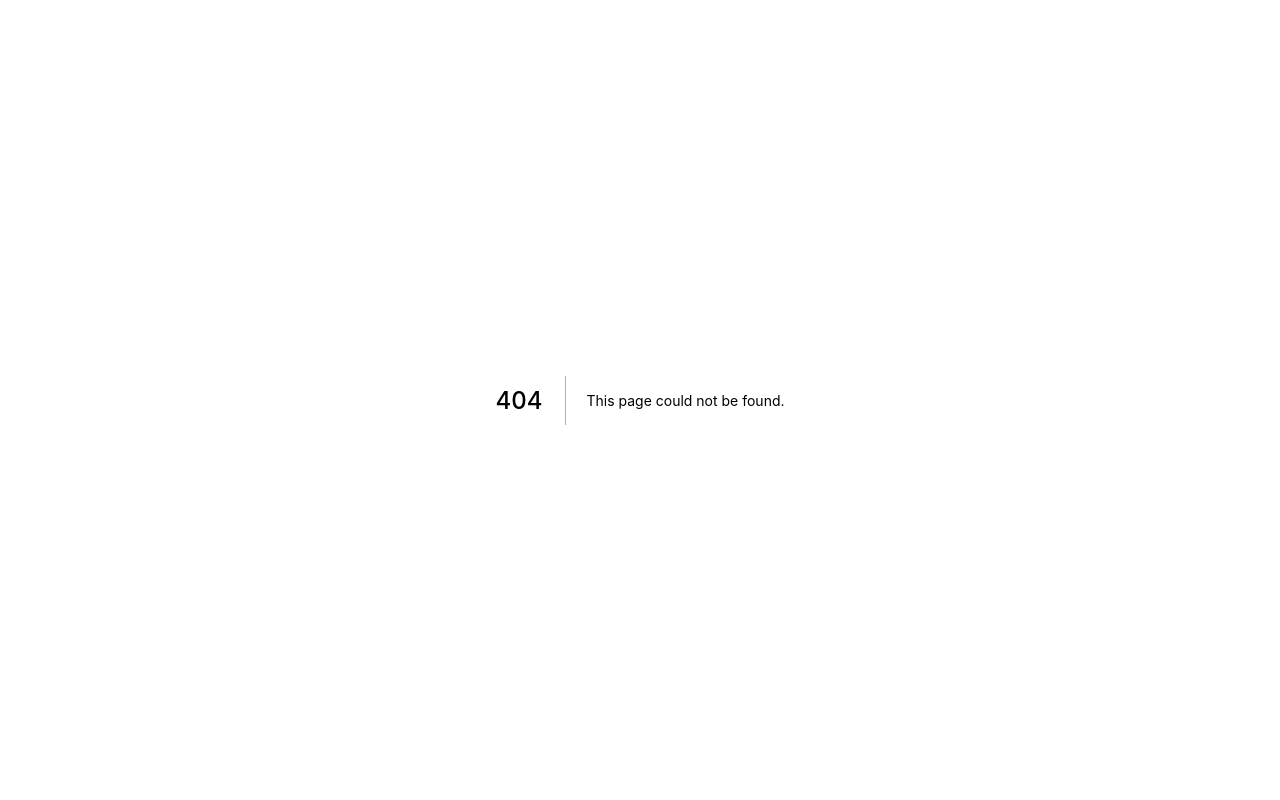
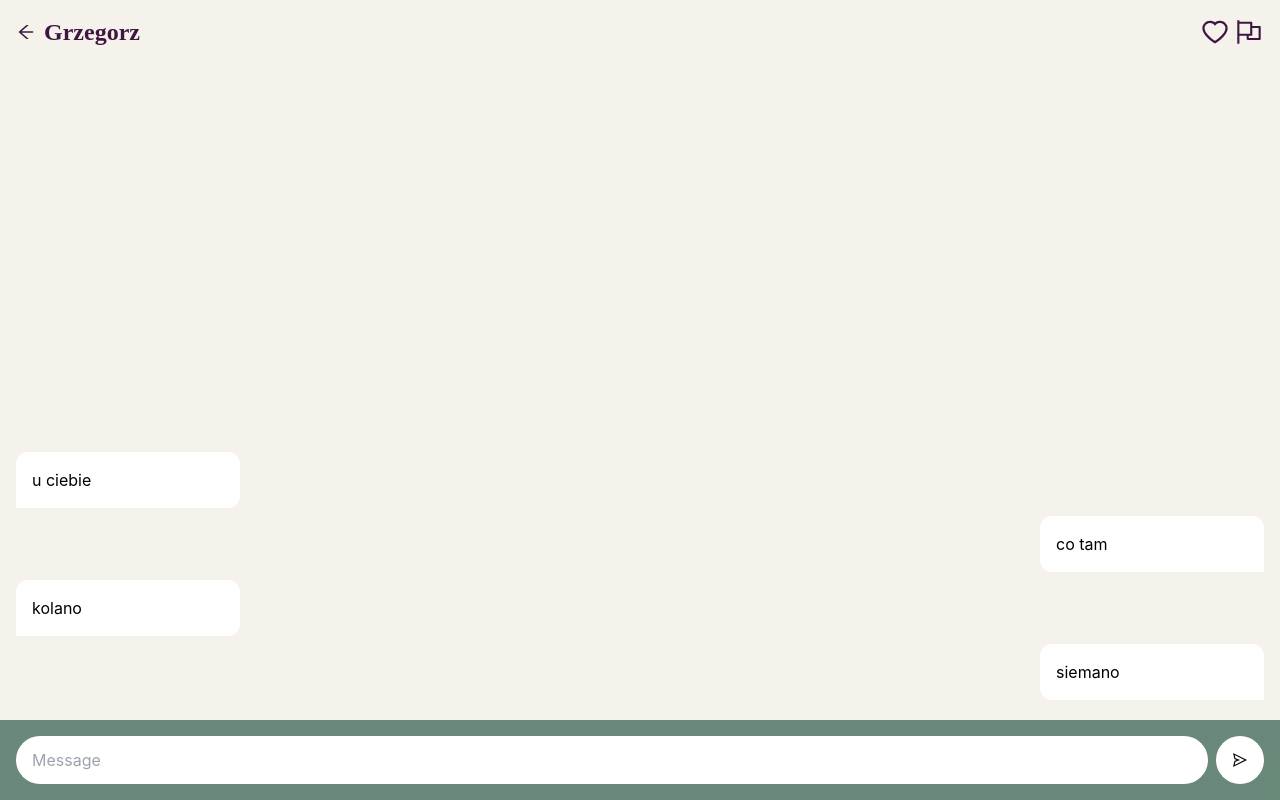
Before and after one commit to kacperszo/SafeSeed, a Next.js app: page /dash/chat/1 in a window 1280 px wide. Before the commit this address had no page. Built offline with nearby package versions, Linux system fonts and the light colour scheme; a web font is replaced by a local one.

Commit message:
Add basic chat screen

```diff
--- /dev/null
+++ b/pages/dash/chat/[id].jsx
@@ -0,0 +1,3 @@
+import { ChatPage } from "../../../src/features/Dashboard";
+
+export default ChatPage;
--- /dev/null
+++ b/src/features/Dashboard/components/ChatMessage.jsx
@@ -0,0 +1,14 @@
+import clsx from "clsx"
+
+const ChatMessage = ({incoming, message}) => {
+    return (
+        <div className={clsx("bg-white text-black p-4 w-56 rounded-xl mb-1 mt-1",{
+            "rounded-bl-none self-start mr-auto":incoming,
+            "ml-auto rounded-br-none": !incoming
+        })} >
+            {message}
+        </div>
+    )
+}
+
+export default ChatMessage
--- a/src/features/Dashboard/pages/ChatPage.jsx
+++ b/src/features/Dashboard/pages/ChatPage.jsx
@@ -0,0 +1,60 @@
+import { useRouter } from "next/router";
+import { AiOutlineArrowLeft,AiOutlineHeart,AiOutlineFlag,AiOutlineSend  } from "react-icons/ai";
+import ChatMessage from "../components/ChatMessage";
+const ChatPage = () => {
+    const router = useRouter();
+    const { id } = router.query;
+
+    const messages = [
+        {
+            text: "siemano",
+            incoming: false
+        },
+        {
+            text: "kolano",
+            incoming: true
+        },
+        {
+            text: "co tam",
+            incoming: false
+        },
+        {
+            text: "u ciebie",
+            incoming: true
+        },
+    ];
+
+    return (
+        <div className="h-screen max-h-screen w-full bg-beige flex flex-col">
+            <nav className="p-4 flex justify-between text-deep-purple">
+                <div className="flex items-center space-x-2 ">
+                    <span className="text-xl">
+                    <AiOutlineArrowLeft/>
+                    </span>
+                    <h2 className="font-quirky font-black text-2xl">
+                        Grzegorz
+                    </h2>
+                </div>
+                <div className="flex text-3xl items-center space-x-1">
+                    <AiOutlineHeart/>
+                    <AiOutlineFlag/>
+                </div>
+            </nav>
+            <div className="flex-grow flex-col-reverse flex p-4">{
+                messages.map(({text,incoming})=>(
+                    <ChatMessage key={text} message={text} incoming={incoming}/>)
+                )
+            }</div>
+            <div className="bg-relish/60 p-4">
+                <form className="w-full flex justify-between">
+                    <input placeholder="Message" className="flex-grow rounded-full mr-2 pl-4 focus:ring-4 focus:outline-none"></input>
+                    <button className="rounded-full w-12 h-12 bg-white flex justify-center items-center">
+                        <AiOutlineSend/>
+                    </button>
+                </form>
+            </div>
+        </div>
+    );
+};
+
+export default ChatPage;
```
Also changed, not shown: src/features/Dashboard/pages/ChatListPage.jsx (added), 1 other file (tests, documents, lock files or other folders).
